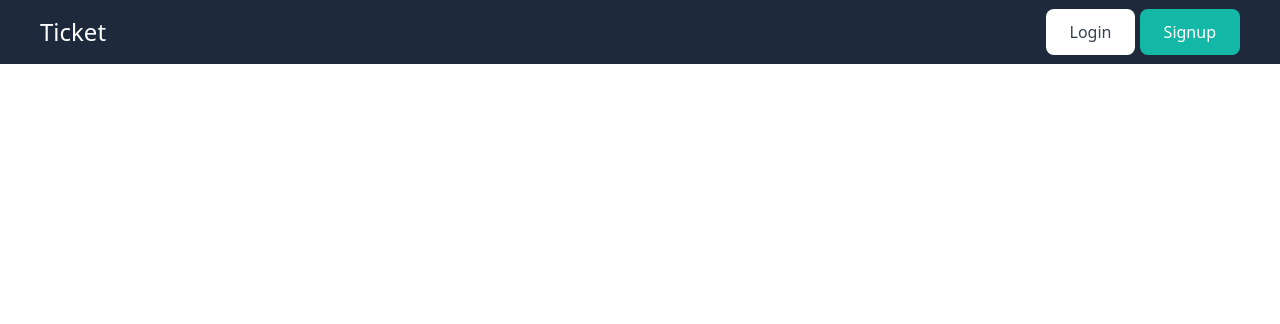
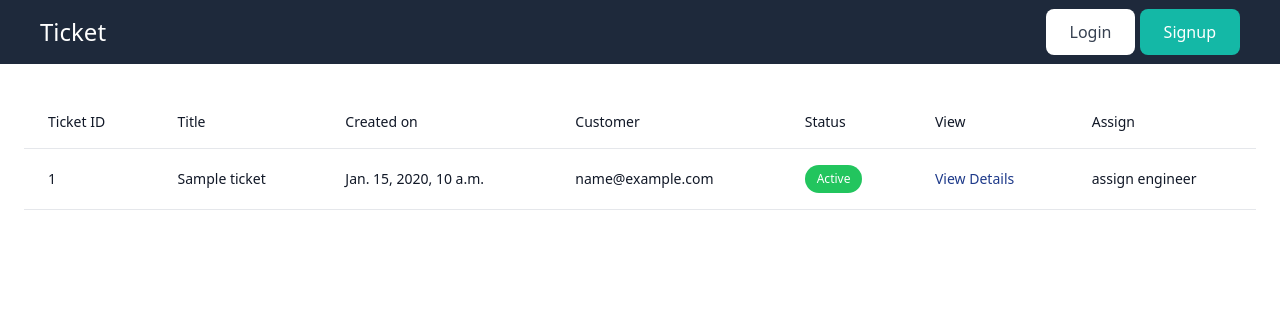
Before and after one commit to zablon-oigo/ticket-management-system, a Django app: template templates/ticket/customer_resolved_tickets.html in a window 1280 px wide. Shown: the top 324 px of the page. Run offline with Django 3.2, Linux system fonts and the light colour scheme; the template is opened without the code that fills it: values that come from a table or form of the project are taken from there, others are empty; tables that the repository leaves empty hold one stand-in row (values such as "Sample post"); some libraries are stand-ins or nearby versions.

Commit message:
Adding customer resolved ticket

```diff
--- a/templates/ticket/customer_resolved_tickets.html
+++ b/templates/ticket/customer_resolved_tickets.html
@@ -3,5 +3,54 @@
 {% endblock %}
 
 {% block content %}
+<div class="container mx-auto p-6">
+    <div class="flex flex-col">
+        <div class="overflow-x-auto sm:-mx-6 lg:-mx-8">
+            <div class="py-2 inline-block min-w-full sm:px-6 lg:px-8">
+                <div class="overflow-hidden">
+                    <table class="min-w-full">
+                        <thead class="border-b">
+                            <tr>
+                                <th scope="col" class="text-sm font-medium text-gray-900 px-6 py-4 text-left">Ticket ID</th>
+                                <th scope="col" class="text-sm font-medium text-gray-900 px-6 py-4 text-left">Title</th>
+                                <th scope="col" class="text-sm font-medium text-gray-900 px-6 py-4 text-left">Created on</th>
+                                <th scope="col" class="text-sm font-medium text-gray-900 px-6 py-4 text-left">Customer</th>
+                                <th scope="col" class="text-sm font-medium text-gray-900 px-6 py-4 text-left">Status</th>
+                                <th scope="col" class="text-sm font-medium text-gray-900 px-6 py-4 text-left">View</th>
+                                <th scope="col" class="text-sm font-medium text-gray-900 px-6 py-4 text-left">Assign</th>
 
+                            </tr>
+                        </thead>
+                        <tbody>
+                            {% for ticket in tickets %}
+                            <tr class="border-b">
+                                <td class="px-6 py-4 whitespace-nowrap text-sm font-medium text-gray-900">{{ticket.ticket_id}}</td>
+                                <td class="text-sm text-gray-900 font-light px-6 py-4 whitespace-nowrap">{{ticket.ticket_title}}</td>
+                                <td class="text-sm text-gray-900 font-light px-6 py-4 whitespace-nowrap">{{ticket.created_on}}</td>
+                                <td class="text-sm text-gray-900 font-light px-6 py-4 whitespace-nowrap">{{ticket.customer}}</td>
+
+                                <td class="text-sm text-gray-900 font-light px-6 py-4 whitespace-nowrap">
+                                {% if ticket.status == 'Active' %}
+                                <span class="inline-flex items-center gap-1.5 py-1.5 px-3 rounded-full text-xs font-medium bg-green-500 text-white">Active</span>
+
+                                    {% elif ticket.status == 'Pending' %}
+                                    <span class="inline-flex items-center gap-1.5 py-1.5 px-3 rounded-full text-xs font-medium bg-yellow-500 text-white">Pending</span>
+                                    {% elif ticket.status == 'Resolved' %}
+                                    <span class="inline-flex items-center gap-1.5 py-1.5 px-3 rounded-full text-xs font-medium bg-red-500 text-white">Completed</span>
+                                    {% endif %}
+                                </td>
+                                <td class="text-sm text-blue-900 font-light px-6 py-4 whitespace-nowrap">
+                                    <a href="{% url 'ticket-details' ticket.ticket_id%}">View Details</a></td>
+                                    <td class="text-sm text-gray-900 font-light px-6 py-4 whitespace-nowrap"><a href="{% url 'assign-ticket' ticket.ticket_id %}" class="">assign engineer</a></td>
+                            </tr>
+
+                            {% endfor %}
+
+                        </tbody>
+                    </table>
+                </div>
+            </div>
+        </div>
+    </div>
+  </div>
 {% endblock %}
```
